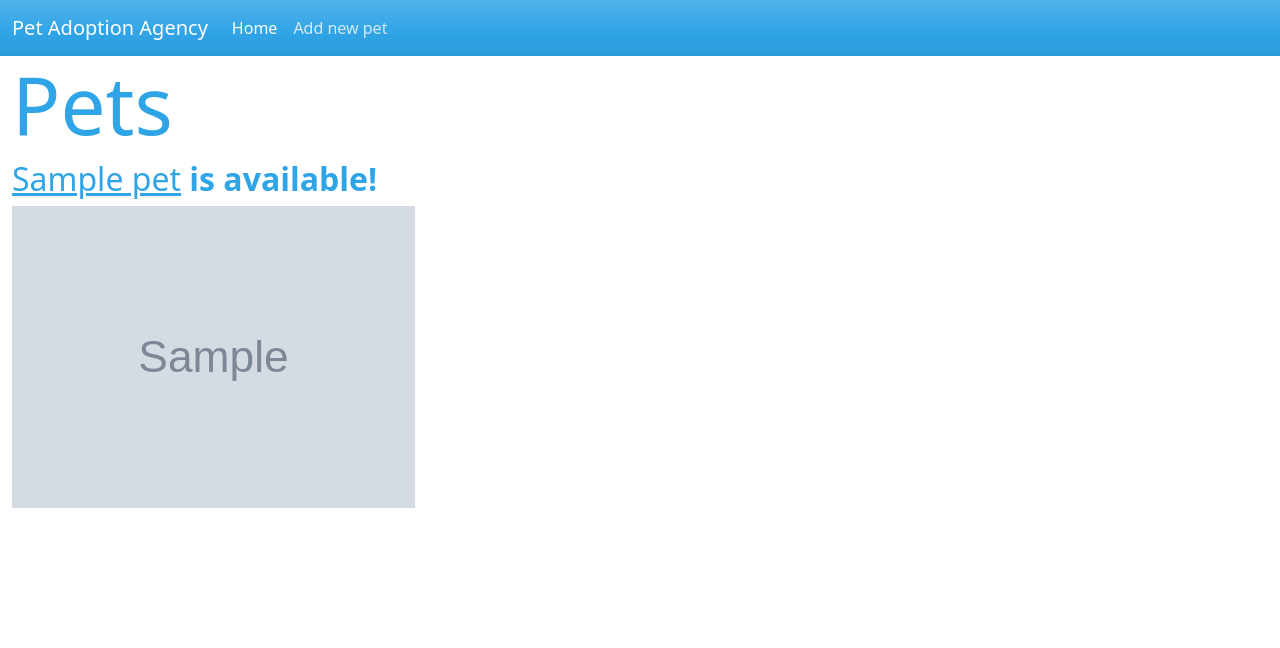
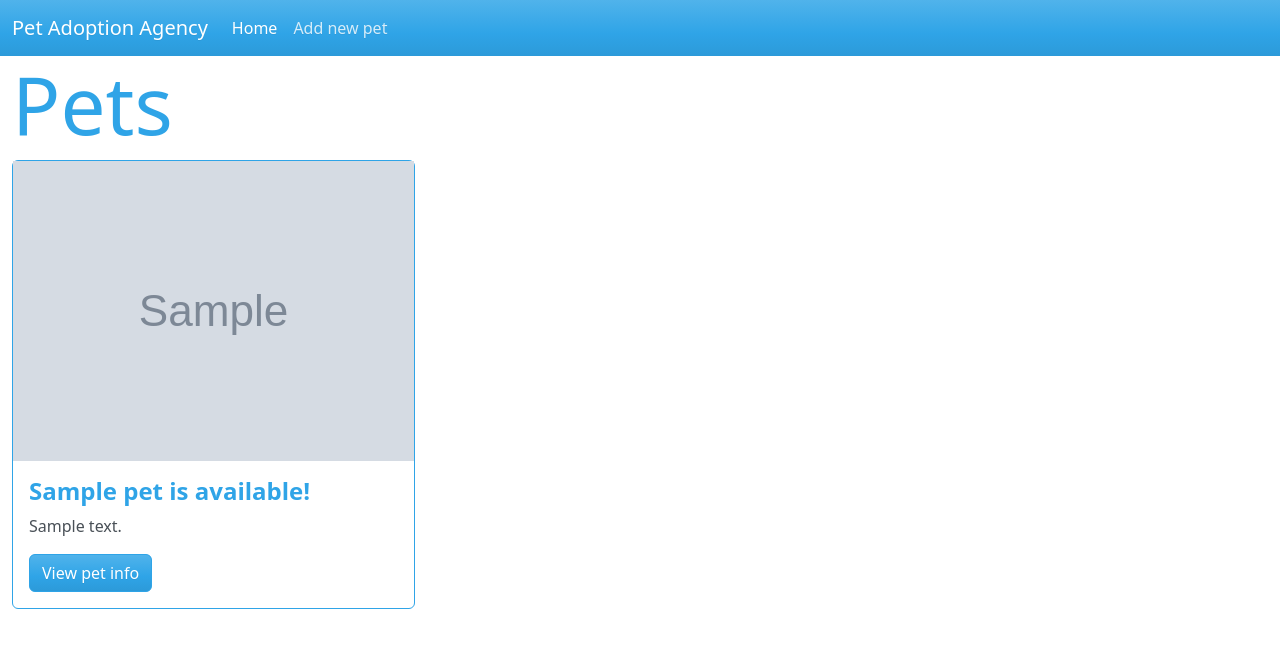
Before and after one commit to iam8/24.1-wtforms, a Flask app: page / in a window 1280 px wide. Shown: the top 648 px of the page. Run offline with Flask 3, Linux system fonts and the light colour scheme; tables that the repository leaves empty hold one stand-in row (values such as "Sample post"); grey boxes marked "Sample" are stand-in pictures; some libraries are stand-ins or nearby versions.

Commit message:
Make each pet entry on homepage into Bootstrap card

```diff
--- a/templates/home.jinja2
+++ b/templates/home.jinja2
@@ -15,16 +15,26 @@
     <div class="row">
         {% for pet in pets %}
             <div class="col-4">
-                <h2>
-                    <a href="/{{ pet.id }}">{{ pet.name }}</a>
-                    {% if pet.is_available %}
-                        <b>is available!</b>
-                    {% else %}
-                    {% endif %}
-                </h2>
+                <div class="card border-primary mb-3">
+                    <img class="pet-home-img" src="{{ pet.photo_url }}" alt="{{ pet.name }}">
+                    <div class="card-body">
+                        <h4 class="card-title">
+                            <b>
+                                {{ pet.name }}
+                                {% if pet.is_available %}
+                                    is available!
+                                {% else %}
+                                {% endif %}
+                            </b>
+                        </h4>
 
-                <div>
-                    <img class="pet-home-img" src="{{ pet.photo_url }}" alt="{{ pet.name }}">
+                        {% if pet.notes %}
+                            <p class="card-text">{{ pet.notes }}</p>
+                        {% else %}
+                        {% endif %}
+
+                        <a href="/{{ pet.id }}" class="btn btn-primary">View pet info</a>
+                    </div>
                 </div>
             </div>
         {% endfor %}
```
